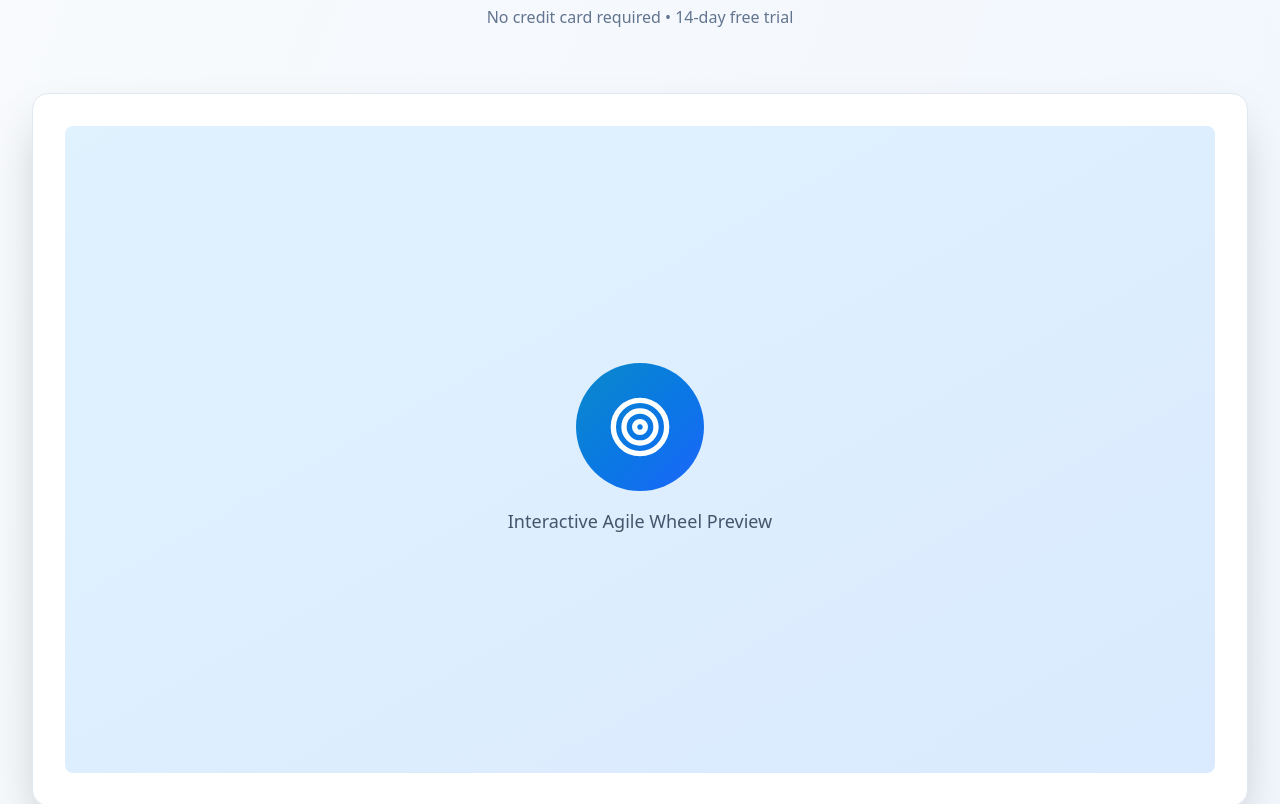
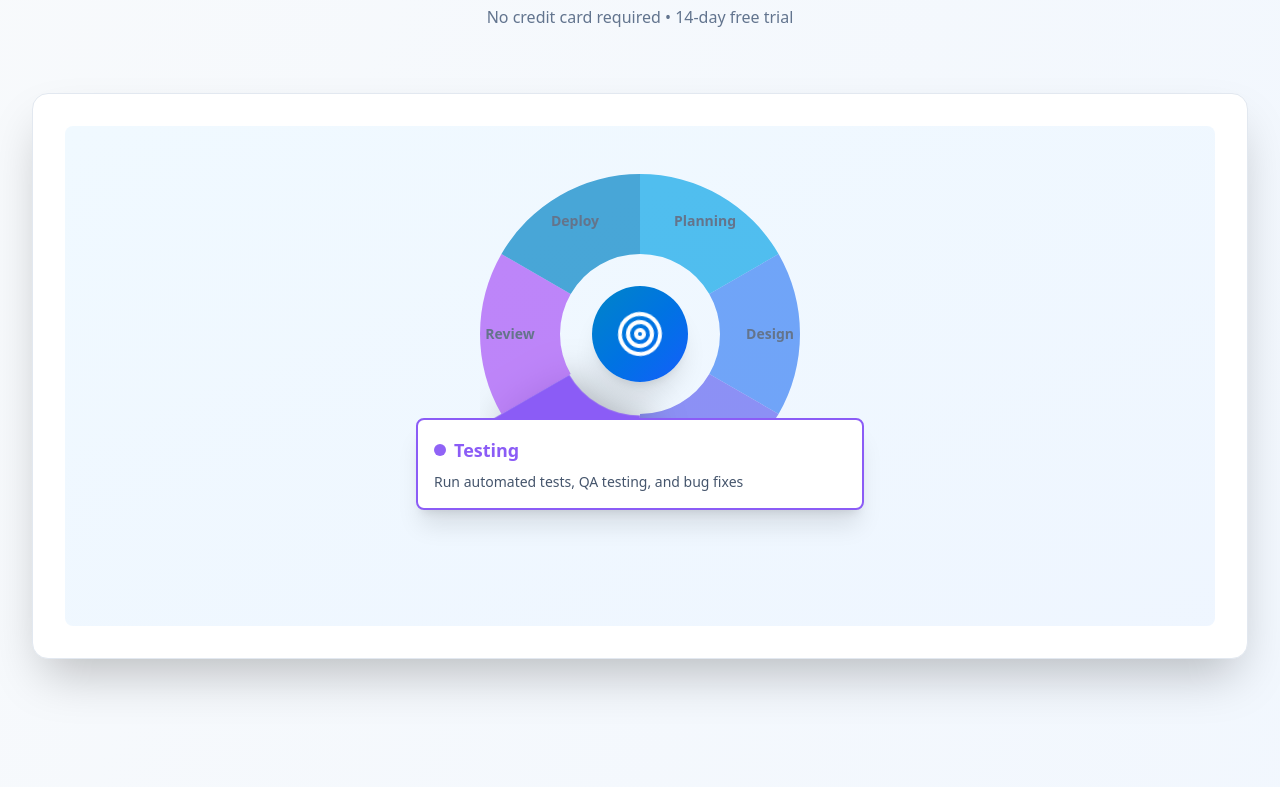
Before and after one commit to TonyMartzDev/Agile-Wheel, a React (Vite) app: page / in a window 1280 px wide. Shown: the part 520-1324 px from the top of the page. Built offline with nearby package versions, Linux system fonts and the light colour scheme.

Commit message:
Add interactive agile wheel preview with hover animations and phase descriptions

```diff
--- /dev/null
+++ b/src/components/AgileWheelPreview.jsx
@@ -0,0 +1,170 @@
+import { useState, useEffect } from 'react';
+import { Target } from 'lucide-react';
+
+const AgileWheelPreview = () => {
+  const [activePhase, setActivePhase] = useState(0);
+  const [isAnimating, setIsAnimating] = useState(true);
+
+  const phases = [
+    {
+      name: 'Planning',
+      description: 'Define project goals, create user stories, and plan sprints',
+      color: '#0ea5e9',
+      angle: 0
+    },
+    {
+      name: 'Design',
+      description: 'Create wireframes, mockups, and technical architecture',
+      color: '#3b82f6',
+      angle: 60
+    },
+    {
+      name: 'Development',
+      description: 'Write code, implement features, and conduct code reviews',
+      color: '#6366f1',
+      angle: 120
+    },
+    {
+      name: 'Testing',
+      description: 'Run automated tests, QA testing, and bug fixes',
+      color: '#8b5cf6',
+      angle: 180
+    },
+    {
+      name: 'Review',
+      description: 'Sprint review, stakeholder feedback, and retrospectives',
+      color: '#a855f7',
+      angle: 240
+    },
+    {
+      name: 'Deploy',
+      description: 'Release to production, monitor performance, and iterate',
+      color: '#0284c7',
+      angle: 300
+    }
+  ];
+
+  useEffect(() => {
+    if (isAnimating) {
+      const interval = setInterval(() => {
+        setActivePhase((prev) => (prev + 1) % phases.length);
+      }, 2000);
+      return () => clearInterval(interval);
+    }
+  }, [isAnimating, phases.length]);
+
+  const handlePhaseHover = (index) => {
+    setIsAnimating(false);
+    setActivePhase(index);
+  };
+
+  const handleMouseLeave = () => {
+    setIsAnimating(true);
+  };
+
+  return (
+    <div className="relative w-full h-full flex items-center justify-center">
+      {/* Wheel Container */}
+      <div className="relative w-80 h-80" onMouseLeave={handleMouseLeave}>
+        {/* Center Circle */}
+        <div className="absolute top-1/2 left-1/2 transform -translate-x-1/2 -translate-y-1/2 w-24 h-24 bg-gradient-to-br from-primary-600 to-blue-600 rounded-full flex items-center justify-center shadow-xl z-10 transition-transform duration-300 hover:scale-110">
+          <Target className="w-12 h-12 text-white animate-spin" style={{ animationDuration: '8s' }} />
+        </div>
+
+        {/* Wheel Segments */}
+        <svg className="w-full h-full transform -rotate-90" viewBox="0 0 200 200">
+          {phases.map((phase, index) => {
+            const isActive = activePhase === index;
+            const startAngle = (index * 60) * (Math.PI / 180);
+            const endAngle = ((index + 1) * 60) * (Math.PI / 180);
+            const innerRadius = 50;
+            const outerRadius = isActive ? 105 : 100;
+
+            const x1 = 100 + innerRadius * Math.cos(startAngle);
+            const y1 = 100 + innerRadius * Math.sin(startAngle);
+            const x2 = 100 + outerRadius * Math.cos(startAngle);
+            const y2 = 100 + outerRadius * Math.sin(startAngle);
+            const x3 = 100 + outerRadius * Math.cos(endAngle);
+            const y3 = 100 + outerRadius * Math.sin(endAngle);
+            const x4 = 100 + innerRadius * Math.cos(endAngle);
+            const y4 = 100 + innerRadius * Math.sin(endAngle);
+
+            const largeArcFlag = 0;
+
+            const pathData = `
+              M ${x1} ${y1}
+              L ${x2} ${y2}
+              A ${outerRadius} ${outerRadius} 0 ${largeArcFlag} 1 ${x3} ${y3}
+              L ${x4} ${y4}
+              A ${innerRadius} ${innerRadius} 0 ${largeArcFlag} 0 ${x1} ${y1}
+              Z
+            `;
+
+            return (
+              <g key={index}>
+                <path
+                  d={pathData}
+                  fill={phase.color}
+                  opacity={isActive ? 1 : 0.7}
+                  className="cursor-pointer transition-all duration-300"
+                  onMouseEnter={() => handlePhaseHover(index)}
+                  style={{
+                    filter: isActive ? 'drop-shadow(0 4px 12px rgba(0,0,0,0.3))' : 'none',
+                    transform: isActive ? 'scale(1.02)' : 'scale(1)',
+                    transformOrigin: '100px 100px'
+                  }}
+                />
+              </g>
+            );
+          })}
+        </svg>
+
+        {/* Phase Labels */}
+        {phases.map((phase, index) => {
+          const angle = (index * 60 + 30) * (Math.PI / 180);
+          const radius = 130;
+          const x = 160 + radius * Math.cos(angle - Math.PI / 2);
+          const y = 160 + radius * Math.sin(angle - Math.PI / 2);
+          const isActive = activePhase === index;
+
+          return (
+            <div
+              key={`label-${index}`}
+              className="absolute text-sm font-semibold transition-all duration-300"
+              style={{
+                left: `${x}px`,
+                top: `${y}px`,
+                transform: 'translate(-50%, -50%)',
+                color: isActive ? phase.color : '#64748b',
+                fontSize: isActive ? '0.95rem' : '0.875rem',
+                fontWeight: isActive ? '700' : '600'
+              }}
+            >
+              {phase.name}
+            </div>
+          );
+        })}
+      </div>
+
+      {/* Phase Description Card */}
+      <div className="absolute -bottom-4 left-1/2 transform -translate-x-1/2 w-full max-w-md">
+        <div className="bg-white rounded-lg shadow-xl p-4 border-2 transition-all duration-300" style={{ borderColor: phases[activePhase].color }}>
+          <div className="flex items-center gap-2 mb-2">
+            <div
+              className="w-3 h-3 rounded-full animate-pulse"
+              style={{ backgroundColor: phases[activePhase].color }}
+            />
+            <h3 className="font-bold text-lg" style={{ color: phases[activePhase].color }}>
+              {phases[activePhase].name}
+            </h3>
+          </div>
+          <p className="text-slate-600 text-sm">
+            {phases[activePhase].description}
+          </p>
+        </div>
+      </div>
+    </div>
+  );
+};
+
+export default AgileWheelPreview;
--- a/src/pages/LandingPage.jsx
+++ b/src/pages/LandingPage.jsx
@@ -1,5 +1,15 @@
-import { Link } from 'react-router-dom';
-import { ArrowRight, CheckCircle2, Users, Target, TrendingUp, Zap, Shield, Clock } from 'lucide-react';
+import { Link } from "react-router-dom";
+import {
+  ArrowRight,
+  CheckCircle2,
+  Users,
+  Target,
+  TrendingUp,
+  Zap,
+  Shield,
+  Clock,
+} from "lucide-react";
+import AgileWheelPreview from "../components/AgileWheelPreview";
 
 const LandingPage = () => {
   return (
@@ -12,13 +22,35 @@ const LandingPage = () => {
               <div className="w-10 h-10 bg-gradient-to-br from-primary-600 to-blue-600 rounded-lg flex items-center justify-center">
                 <Target className="w-6 h-6 text-white" />
               </div>
-              <span className="text-2xl font-bold text-gradient">AgileWheel</span>
+              <span className="text-2xl font-bold text-gradient">
+                AgileWheel
+              </span>
             </div>
             <div className="hidden md:flex items-center space-x-8">
-              <a href="#features" className="text-slate-700 hover:text-primary-600 transition-colors">Features</a>
-              <a href="#benefits" className="text-slate-700 hover:text-primary-600 transition-colors">Benefits</a>
-              <a href="#pricing" className="text-slate-700 hover:text-primary-600 transition-colors">Pricing</a>
-              <Link to="/login" className="text-slate-700 hover:text-primary-600 transition-colors">Sign In</Link>
+              <a
+                href="#features"
+                className="text-slate-700 hover:text-primary-600 transition-colors"
+              >
+                Features
+              </a>
+              <a
+                href="#benefits"
+                className="text-slate-700 hover:text-primary-600 transition-colors"
+              >
+                Benefits
+              </a>
+              <a
+                href="#pricing"
+                className="text-slate-700 hover:text-primary-600 transition-colors"
+              >
+                Pricing
+              </a>
+              <Link
+                to="/login"
+                className="text-slate-700 hover:text-primary-600 transition-colors"
+              >
+                Sign In
+              </Link>
               <Link
                 to="/login"
                 className="bg-gradient-to-r from-primary-600 to-blue-600 text-white px-6 py-2 rounded-lg hover:shadow-lg transition-all duration-300 hover:scale-105"
@@ -40,8 +72,8 @@ const LandingPage = () => {
               <span className="text-gradient">Beautifully Simplified</span>
             </h1>
             <p className="text-xl md:text-2xl text-slate-600 mb-8 max-w-3xl mx-auto">
-              The interactive agile wheel that transforms how development teams collaborate,
-              track progress, and deliver exceptional software.
+              The interactive agile wheel that transforms how development teams
+              collaborate, track progress, and deliver exceptional software.
             </p>
             <div className="flex flex-col sm:flex-row gap-4 justify-center items-center">
               <Link
@@ -55,19 +87,19 @@ const LandingPage = () => {
                 Watch Demo
               </button>
             </div>
-            <p className="text-slate-500 mt-4">No credit card required • 14-day free trial</p>
+            <p className="text-slate-500 mt-4">
+              No credit card required • 14-day free trial
+            </p>
           </div>
 
-          {/* Hero Visual Placeholder */}
+          {/* Interactive Agile Wheel */}
           <div className="mt-16 relative">
             <div className="bg-white rounded-2xl shadow-2xl p-8 border border-slate-200">
-              <div className="aspect-video bg-gradient-to-br from-primary-100 to-blue-100 rounded-lg flex items-center justify-center">
-                <div className="text-center">
-                  <div className="w-32 h-32 mx-auto mb-4 bg-gradient-to-br from-primary-600 to-blue-600 rounded-full flex items-center justify-center animate-pulse">
-                    <Target className="w-16 h-16 text-white" />
-                  </div>
-                  <p className="text-slate-600 text-lg">Interactive Agile Wheel Preview</p>
-                </div>
+              <div
+                className="bg-gradient-to-br from-primary-50 to-blue-50 rounded-lg p-12"
+                style={{ minHeight: "500px" }}
+              >
+                <AgileWheelPreview />
               </div>
             </div>
           </div>
@@ -79,7 +111,8 @@ const LandingPage = () => {
         <div className="max-w-7xl mx-auto px-4 sm:px-6 lg:px-8">
           <div className="text-center mb-16">
             <h2 className="text-4xl md:text-5xl font-bold text-slate-900 mb-4">
-              Everything You Need to <span className="text-gradient">Succeed</span>
+              Everything You Need to{" "}
+              <span className="text-gradient">Succeed</span>
             </h2>
             <p className="text-xl text-slate-600 max-w-2xl mx-auto">
               Built for modern teams who demand efficiency, clarity, and results
@@ -91,33 +124,39 @@ const LandingPage = () => {
               {
                 icon: Target,
                 title: "Interactive Agile Wheel",
-                description: "Visualize your entire sprint cycle with our intuitive wheel interface. Click through stages seamlessly."
+                description:
+                  "Visualize your entire sprint cycle with our intuitive wheel interface. Click through stages seamlessly.",
               },
               {
                 icon: Users,
                 title: "Real-Time Collaboration",
-                description: "Keep your entire team synchronized with live updates and instant notifications."
+                description:
+                  "Keep your entire team synchronized with live updates and instant notifications.",
               },
               {
                 icon: TrendingUp,
                 title: "Progress Tracking",
-                description: "Monitor velocity, burndown charts, and team performance with beautiful analytics."
+                description:
+                  "Monitor velocity, burndown charts, and team performance with beautiful analytics.",
               },
               {
                 icon: Zap,
                 title: "Lightning Fast",
-                description: "Built with modern technology for instant load times and smooth interactions."
+                description:
+                  "Built with modern technology for instant load times and smooth interactions.",
               },
               {
                 icon: Shield,
                 title: "Enterprise Security",
-                description: "Bank-level encryption and SOC 2 compliance to keep your data safe."
+                description:
+                  "Bank-level encryption and SOC 2 compliance to keep your data safe.",
               },
               {
                 icon: Clock,
                 title: "Time Tracking",
-                description: "Automatic time tracking and reporting to understand where effort is spent."
-              }
+                description:
+                  "Automatic time tracking and reporting to understand where effort is spent.",
+              },
             ].map((feature, index) => (
               <div
                 key={index}
@@ -126,7 +165,9 @@ const LandingPage = () => {
                 <div className="w-12 h-12 bg-gradient-to-br from-primary-600 to-blue-600 rounded-lg flex items-center justify-center mb-4">
                   <feature.icon className="w-6 h-6 text-white" />
                 </div>
-                <h3 className="text-xl font-bold text-slate-900 mb-2">{feature.title}</h3>
+                <h3 className="text-xl font-bold text-slate-900 mb-2">
+                  {feature.title}
+                </h3>
                 <p className="text-slate-600">{feature.description}</p>
               </div>
             ))}
@@ -135,7 +176,10 @@ const LandingPage = () => {
       </section>
 
       {/* Benefits Section */}
-      <section id="benefits" className="py-20 bg-gradient-to-br from-primary-600 to-blue-600">
+      <section
+        id="benefits"
+        className="py-20 bg-gradient-to-br from-primary-600 to-blue-600"
+      >
         <div className="max-w-7xl mx-auto px-4 sm:px-6 lg:px-8">
           <div className="text-center mb-16">
             <h2 className="text-4xl md:text-5xl font-bold text-white mb-4">
@@ -150,27 +194,33 @@ const LandingPage = () => {
             {[
               {
                 title: "50% Faster Sprint Planning",
-                description: "Our intuitive interface cuts planning time in half, letting you focus on building great software."
+                description:
+                  "Our intuitive interface cuts planning time in half, letting you focus on building great software.",
               },
               {
                 title: "Complete Visibility",
-                description: "Everyone knows exactly what's happening, what's next, and where bottlenecks exist."
+                description:
+                  "Everyone knows exactly what's happening, what's next, and where bottlenecks exist.",
               },
               {
                 title: "Seamless Integration",
-                description: "Works with your existing tools: Jira, GitHub, Slack, and more. No disruption to your workflow."
+                description:
+                  "Works with your existing tools: Jira, GitHub, Slack, and more. No disruption to your workflow.",
               },
               {
                 title: "Better Team Morale",
-                description: "Clear goals and visible progress keep teams motivated and aligned on what matters."
-              }
+                description:
+                  "Clear goals and visible progress keep teams motivated and aligned on what matters.",
+              },
             ].map((benefit, index) => (
               <div key={index} className="flex gap-4">
                 <div className="flex-shrink-0">
                   <CheckCircle2 className="w-8 h-8 text-green-300" />
                 </div>
                 <div>
-                  <h3 className="text-2xl font-bold text-white mb-2">{benefit.title}</h3>
+                  <h3 className="text-2xl font-bold text-white mb-2">
+                    {benefit.title}
+                  </h3>
                   <p className="text-blue-100">{benefit.description}</p>
                 </div>
               </div>
@@ -195,7 +245,9 @@ const LandingPage = () => {
             Get Started Free
             <ArrowRight className="w-5 h-5" />
           </Link>
-          <p className="text-slate-500 mt-4">14-day free trial • No credit card required • Cancel anytime</p>
+          <p className="text-slate-500 mt-4">
+            14-day free trial • No credit card required • Cancel anytime
+          </p>
         </div>
       </section>
 
@@ -210,30 +262,68 @@ const LandingPage = () => {
                 </div>
                 <span className="text-xl font-bold text-white">AgileWheel</span>
               </div>
-              <p className="text-sm">Making agile development beautiful and efficient.</p>
+              <p className="text-sm">
+                Making agile development beautiful and efficient.
+              </p>
             </div>
             <div>
               <h4 className="font-semibold text-white mb-4">Product</h4>
               <ul className="space-y-2 text-sm">
-                <li><a href="#" className="hover:text-white transition-colors">Features</a></li>
-                <li><a href="#" className="hover:text-white transition-colors">Pricing</a></li>
-                <li><a href="#" className="hover:text-white transition-colors">Integrations</a></li>
+                <li>
+                  <a href="#" className="hover:text-white transition-colors">
+                    Features
+                  </a>
+                </li>
+                <li>
+                  <a href="#" className="hover:text-white transition-colors">
+                    Pricing
+                  </a>
+                </li>
+                <li>
+                  <a href="#" className="hover:text-white transition-colors">
+                    Integrations
+                  </a>
+                </li>
               </ul>
             </div>
             <div>
               <h4 className="font-semibold text-white mb-4">Company</h4>
               <ul className="space-y-2 text-sm">
-                <li><a href="#" className="hover:text-white transition-colors">About</a></li>
-                <li><a href="#" className="hover:text-white transition-colors">Blog</a></li>
-                <li><a href="#" className="hover:text-white transition-colors">Careers</a></li>
+                <li>
+                  <a href="#" className="hover:text-white transition-colors">
+                    About
+                  </a>
+                </li>
+                <li>
+                  <a href="#" className="hover:text-white transition-colors">
+                    Blog
+                  </a>
+                </li>
+                <li>
+                  <a href="#" className="hover:text-white transition-colors">
+                    Careers
+                  </a>
+                </li>
               </ul>
             </div>
             <div>
               <h4 className="font-semibold text-white mb-4">Support</h4>
               <ul className="space-y-2 text-sm">
-                <li><a href="#" className="hover:text-white transition-colors">Help Center</a></li>
-                <li><a href="#" className="hover:text-white transition-colors">Contact</a></li>
-                <li><a href="#" className="hover:text-white transition-colors">Privacy</a></li>
+                <li>
+                  <a href="#" className="hover:text-white transition-colors">
+                    Help Center
+                  </a>
+                </li>
+                <li>
+                  <a href="#" className="hover:text-white transition-colors">
+                    Contact
+                  </a>
+                </li>
+                <li>
+                  <a href="#" className="hover:text-white transition-colors">
+                    Privacy
+                  </a>
+                </li>
               </ul>
             </div>
           </div>
```
